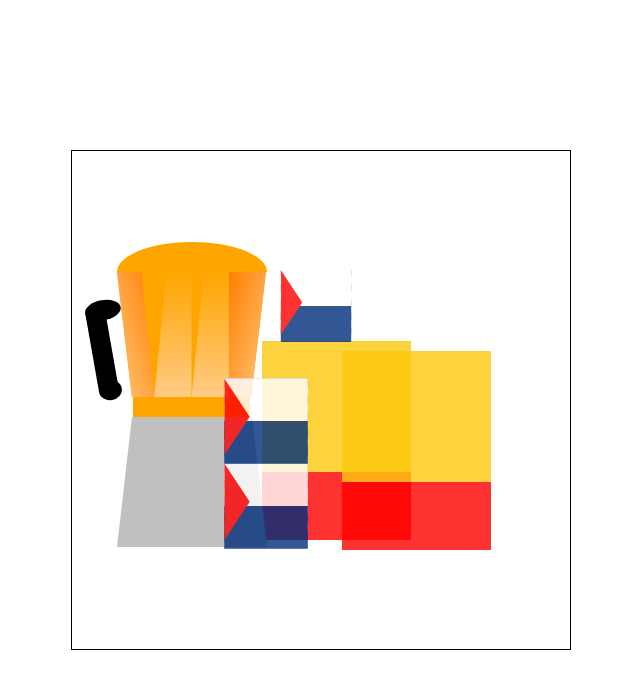
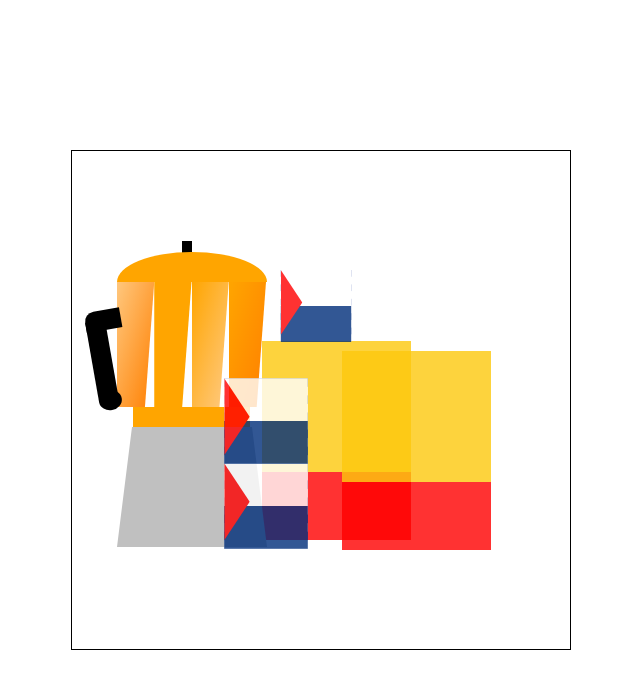
Before and after one commit to k80ambrose/still-life, a plain HTML site: page index.html in a window 1280 px wide. Shown: the whole page, without its empty margins (319-959 px from the left). Drawn offline with Linux system fonts and the light colour scheme.

Commit message:
before I mess this up

```diff
--- a/index.html
+++ b/index.html
@@ -101,10 +101,19 @@
 /* Kettle */
 .kettle {
   position: absolute;
-  top: 250px; /* Adjust as needed */
+  top: 260px; /* Adjust as needed */
   left: 0px; /* Adjust as needed */
 }
 
+  /* Kettle Top */
+  .kettle-top{
+    height: 15px;
+    width: 10px;
+    position: absolute;
+    top: -170px;
+    left: 110px;
+    background-color: black;
+  }
 
 /* Kettle Lid */
 .kettle-lid {
@@ -141,9 +150,10 @@
 }
 
 .kettle-handle::before {
-  top: -10px; /* Half the extra height, creates the top curve */
+  top: -10px; /* Positioned to create the top part of the handle */
   left: 0;
-  width: 36px; /* Match the handle width */
+  width: 36px; /* Extend beyond the width of the handle to create the top edge */
+  border-radius: 10px 0 0 0; /* Only top-left corner is rounded */
 }
 
 .kettle-handle::after {
@@ -155,44 +165,47 @@
 /* Kettle Pot */
 .kettle-pot {
   position: absolute;
-  top: -129px; /* Adjust as needed */
-  left: 45px; /* Adjust as needed */
-  width: 149px; /* Adjust as needed */
-  height: 125px; /* Adjust as needed */
-  background-color: #ffa500; /* Base orange color */
-  clip-path: polygon(0 0, 100% 0, 90% 100%, 10% 100%); /* Adjusting the trapezoid shape */
+  top: -129px;
+  left: 45px;
+  width: 149px;
+  height: 125px;
   z-index: 2;
 }
 
+/* Panel Base Style */
 .panel {
   position: absolute;
   top: 0;
   height: 100%;
-  width: 25%; /* Adjusted for four panels */
+  width: 25%;
 }
 
+/* First Panel - Leftmost panel */
 .panel:nth-child(1) {
   left: 0;
-  background: linear-gradient(to top right, #ffc77d, #ff7f00); /* Reversed gradient for the first panel */
-  clip-path: polygon(0 0, 66% 0, 100% 100%, 0 100%);
+  background: linear-gradient(to bottom right, #ffc77d, #ff7f00);
+  clip-path: polygon(0 0, 100% 0, 75% 100%, 0 100%);
 }
 
+/* Second Panel - Solid color */
 .panel:nth-child(2) {
   left: 25%;
-  background: linear-gradient(to top, #ffcb85, #ffa500); /* Reversed gradient for the second panel */
-  clip-path: polygon(33% 0, 100% 0, 100% 100%, 0 100%);
+  background: #ffa500; /* Solid color */
+  clip-path: polygon(0 0, 100% 0, 75% 100%, 0 100%);
 }
 
+/* Third Panel - Lighter towards top left */
 .panel:nth-child(3) {
   left: 50%;
-  background: linear-gradient(to top, #ffcb85, #ffa500); /* Reversed gradient for the third panel */
-  clip-path: polygon(33% 0, 100% 0, 100% 100%, 0 100%);
+  background: linear-gradient(to top left, #ffcb85, #ffa500);
+  clip-path: polygon(0 0, 100% 0, 75% 100%, 0 100%);
 }
 
+/* Fourth Panel - Darker towards bottom right */
 .panel:nth-child(4) {
-  right: 0;
-  background: linear-gradient(to top left, #ffc77d, #ff7f00); /* Reversed gradient for the fourth panel */
-  clip-path: polygon(0 0, 100% 0, 66% 100%, 0 100%);
+  left: 75%;
+  background: linear-gradient(to bottom right, #ffa500, #ff7f00);
+  clip-path: polygon(0 0, 100% 0, 75% 100%, 0 100%);
 }
 
 
@@ -213,14 +226,11 @@
   top: 16px; /* Adjust based on the waist position */
   left: 45px; /* Adjust to center it relative to the pot */
   width: 150px; /* Full width relative to the pot size */
-  height: 130px; /* Height of the base */
+  height: 120px; /* Height of the base */
   background-color: silver; /* Silver color for the base */
   clip-path: polygon(10% 0, 90% 0, 100% 100%, 0 100%); /* Trapezoid shape */
   z-index: 1;
 }
-
-
-
 
 
   </style>
```
